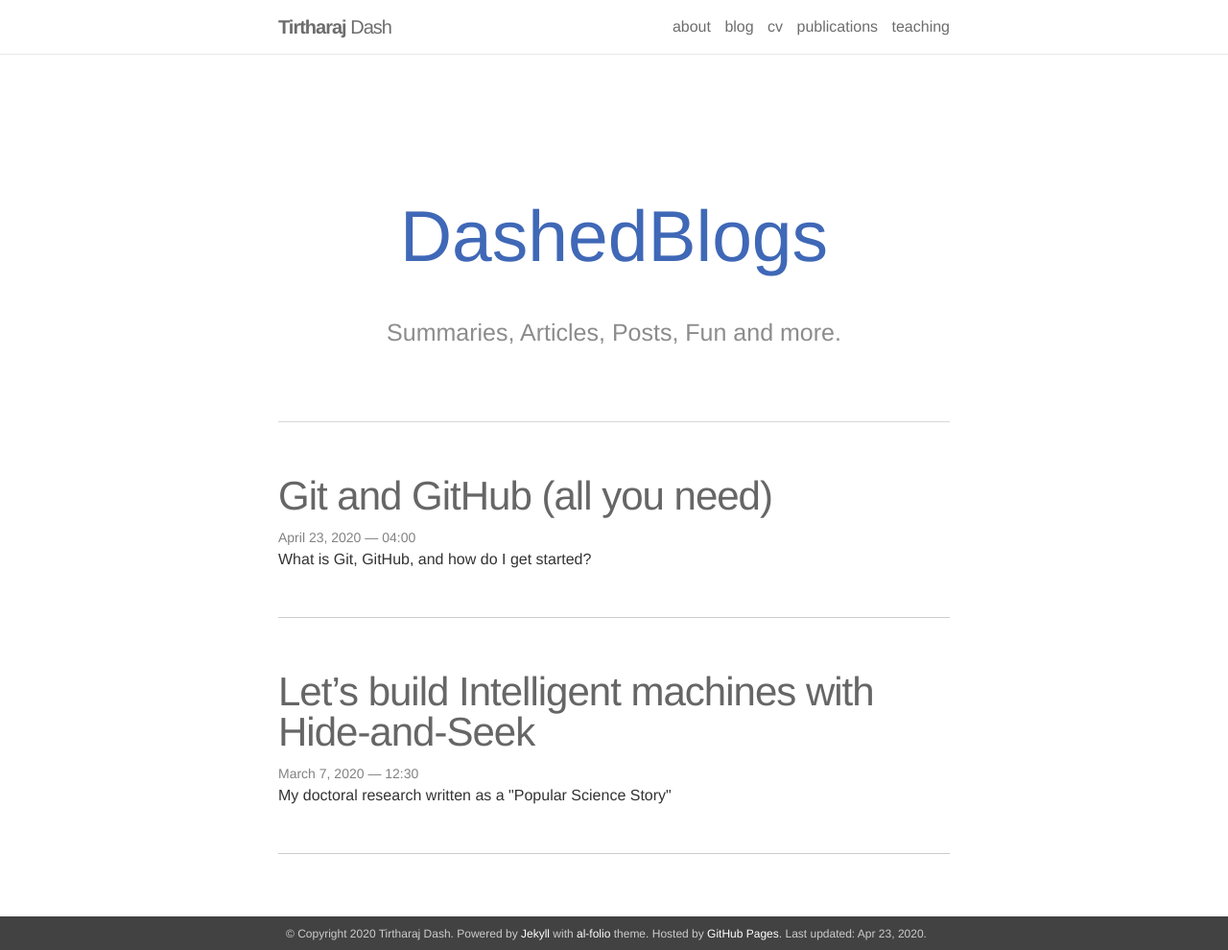
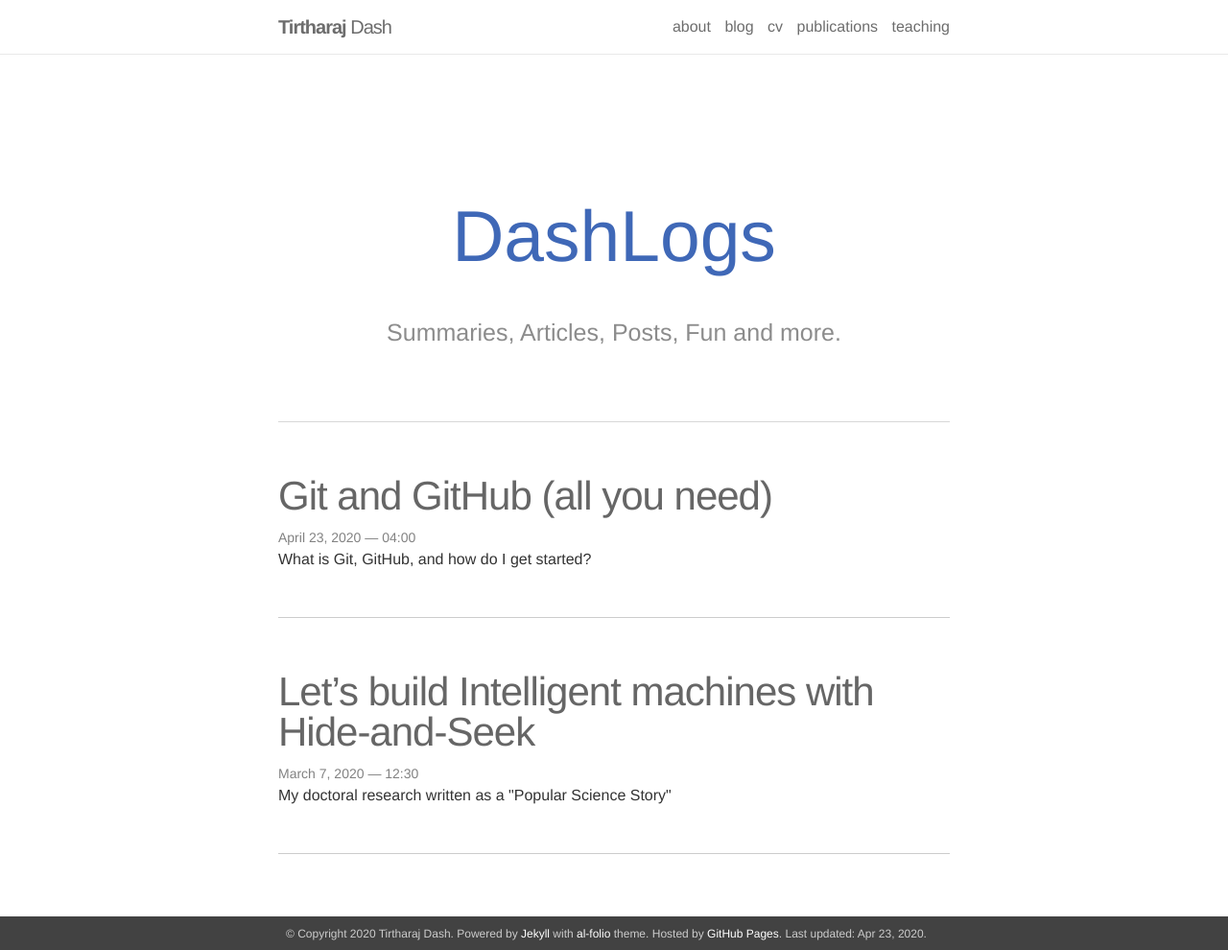
Before and after one commit to tirtharajdash/tirtharajdash.github.io, a Jekyll site: the page built from blog/index.html, in a window 1280 px wide and 990 px high. Shown: the whole window at 96% size. Built offline with Jekyll 4.4.1, drawn with Linux system fonts in a browser that asks for light colours; nearby versions of some CDN libraries; the list of posts is cut into pages by our own code.

Commit message:
config edited

```diff
--- a/_config.yml
+++ b/_config.yml
@@ -44,7 +44,7 @@ google_analytics: UA-XXXXXXXXX # out your google-analytics code
 # -----------------------------------------------------------------------------
 # Blog
 # -----------------------------------------------------------------------------
-blog_name: DashedBlogs
+blog_name: DashLogs
 blog_description: Summaries, Articles, Posts, Fun and more.
 
 # Pagination
```
Also changed, not shown: 1 other file.
